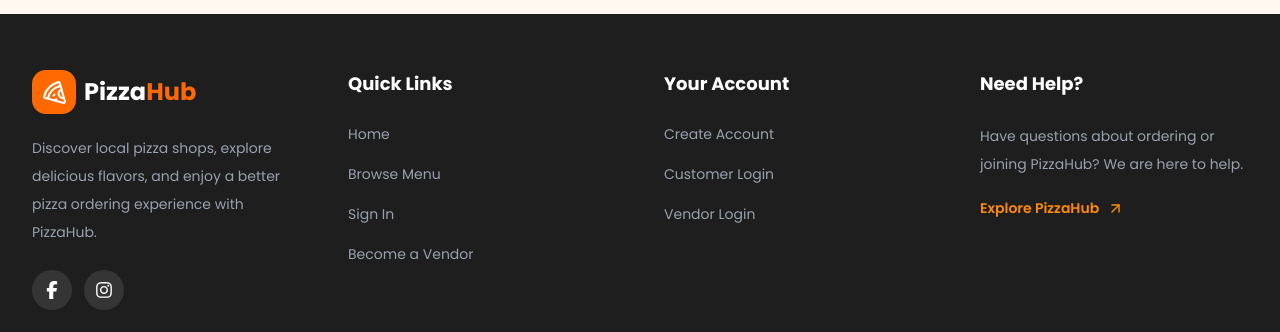
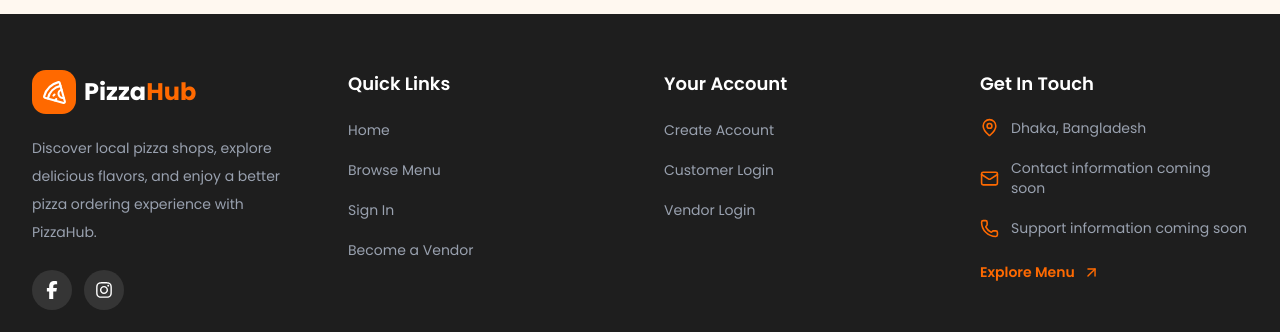
Before and after one commit to nazmincodes/PIZZA-GALLERY, a Next.js app: page / in a window 1280 px wide. Shown: the part 5433-5765 px from the top of the page. Built offline with nearby package versions, Linux system fonts and the light colour scheme.

Commit message:
update footer

```diff
--- a/src/components/shared/Footer.tsx
+++ b/src/components/shared/Footer.tsx
@@ -1,5 +1,5 @@
 import Link from "next/link";
-import { Pizza, ArrowUpRight } from "lucide-react";
+import { Pizza, ArrowUpRight, MapPin, Mail, Phone } from "lucide-react";
 import { FaFacebookF, FaInstagram } from "react-icons/fa6";
 
 const quickLinks = [
@@ -19,8 +19,6 @@ export default function Footer() {
   return (
     <footer className="bg-[#1E1E1E] text-white">
       <div className="mx-auto max-w-7xl px-4 py-14 sm:px-6 lg:px-8">
-
-        {/* Main Footer */}
         <div className="grid gap-12 border-b border-white/10 pb-12 sm:grid-cols-2 lg:grid-cols-4">
 
           {/* Brand Information */}
@@ -61,14 +59,14 @@ export default function Footer() {
 
           {/* Quick Links */}
           <div>
-            <h3 className="mb-6 text-lg font-bold">Quick Links</h3>
+            <h3 className="mb-5 text-lg font-semibold">Quick Links</h3>
 
             <ul className="space-y-4">
               {quickLinks.map((link) => (
                 <li key={link.name}>
                   <Link
                     href={link.href}
-                    className="text-sm text-gray-400 transition hover:text-orange-400"
+                    className="text-sm text-gray-400 transition hover:text-orange-500"
                   >
                     {link.name}
                   </Link>
@@ -77,16 +75,16 @@ export default function Footer() {
             </ul>
           </div>
 
-          {/* Account */}
+          {/* Account Links */}
           <div>
-            <h3 className="mb-6 text-lg font-bold">Your Account</h3>
+            <h3 className="mb-5 text-lg font-semibold">Your Account</h3>
 
             <ul className="space-y-4">
               {accountLinks.map((link) => (
                 <li key={link.name}>
                   <Link
                     href={link.href}
-                    className="text-sm text-gray-400 transition hover:text-orange-400"
+                    className="text-sm text-gray-400 transition hover:text-orange-500"
                   >
                     {link.name}
                   </Link>
@@ -97,19 +95,30 @@ export default function Footer() {
 
           {/* Contact Information */}
           <div>
-            <h3 className="mb-6 text-lg font-bold">Need Help?</h3>
+            <h3 className="mb-5 text-lg font-semibold">Get In Touch</h3>
 
-            <p className="text-sm leading-7 text-gray-400">
-              Have questions about ordering or joining PizzaHub?
-              We are here to help.
-            </p>
+            <ul className="space-y-5 text-sm text-gray-400">
+              <li className="flex items-start gap-3">
+                <MapPin size={19} className="shrink-0 text-orange-500" />
+                <span>Dhaka, Bangladesh</span>
+              </li>
+
+              <li className="flex items-center gap-3">
+                <Mail size={19} className="shrink-0 text-orange-500" />
+                <span>Contact information coming soon</span>
+              </li>
+
+              <li className="flex items-center gap-3">
+                <Phone size={19} className="shrink-0 text-orange-500" />
+                <span>Support information coming soon</span>
+              </li>
+            </ul>
 
             <Link
-              href="/"
-              className="mt-5 inline-flex items-center gap-2 text-sm font-semibold text-orange-400 transition hover:text-orange-300"
+              href="/menu"
+              className="mt-6 inline-flex items-center gap-2 text-sm font-semibold text-orange-500 transition hover:text-orange-400"
             >
-              Explore PizzaHub
-              <ArrowUpRight size={17} />
+              Explore Menu <ArrowUpRight size={17} />
             </Link>
           </div>
         </div>
```
